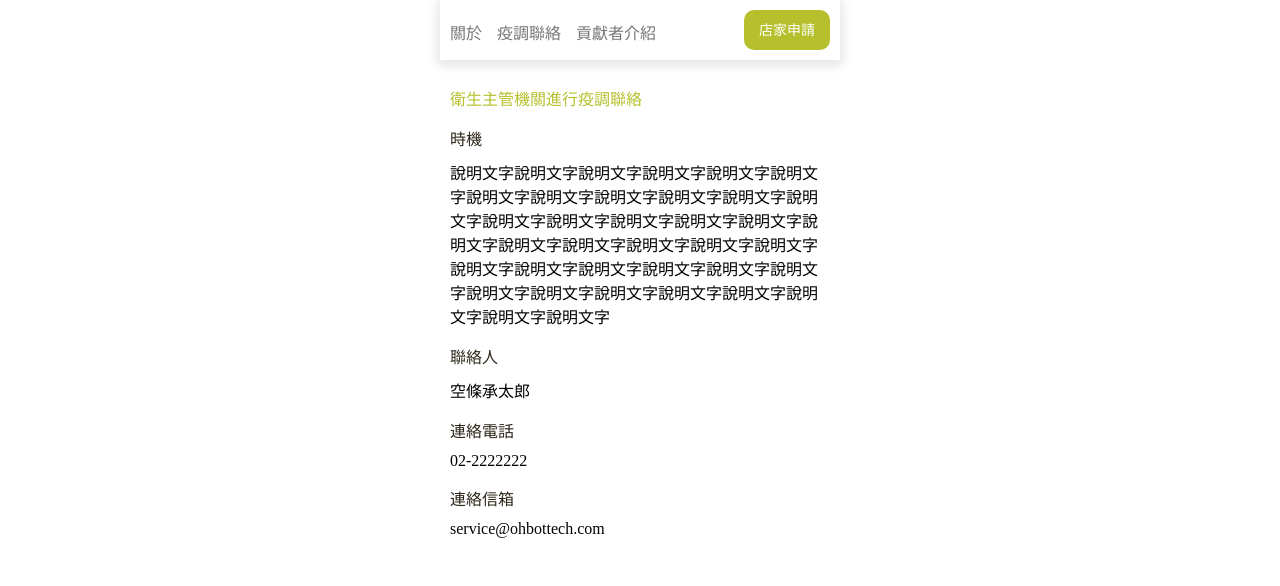
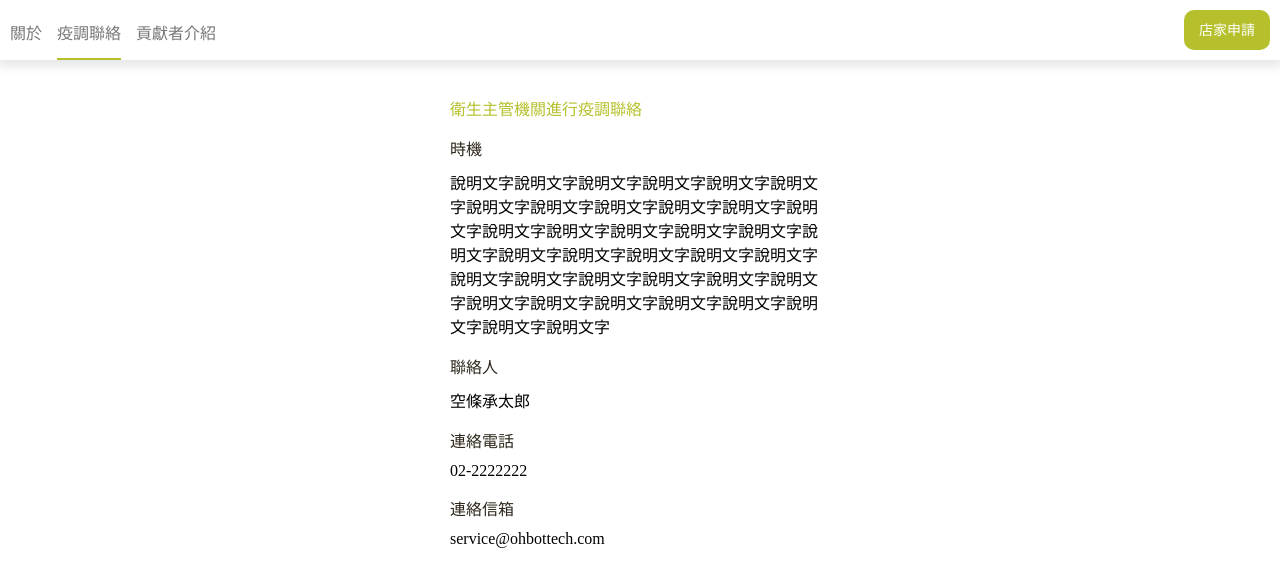
Before and after one commit to funtuan/reallink-frontend, a Vue app: page /contact in a window 1280 px wide. Shown: the top 586 px of the page. Built offline with nearby package versions, Linux system fonts and the light colour scheme.

Commit message:
fixed navbar and nav router

```diff
--- a/src/assets/scss/global.scss
+++ b/src/assets/scss/global.scss
@@ -150,5 +150,6 @@ $primary-radius: 12px;
 }
 
 .pages{
+  padding-top: 80px;
   padding-bottom: 40px;
 }
--- a/src/components/NavBar.vue
+++ b/src/components/NavBar.vue
@@ -1,12 +1,12 @@
 <template>
   <div class="nav-bar">
     <div class="nav-btn-container">
-      <span class="nav-btn" :class="{active: isRoute('about')}">關於</span>
-      <span class="nav-btn" :class="{active: isRoute('contact')}">疫調聯絡</span>
-      <span class="nav-btn" :class="{active: isRoute('developers')}">貢獻者介紹</span>
+      <span class="nav-btn" @click="routeTo('/about')" :class="{active: routeName === 'About'}">關於</span>
+      <span class="nav-btn" @click="routeTo('/contact')" :class="{active: routeName === 'Contact'}">疫調聯絡</span>
+      <span class="nav-btn" @click="routeTo('/contributes')" :class="{active: routeName === 'Contributes'}">貢獻者介紹</span>
     </div>
 
-    <el-button class="_primary-btn register-btn">
+    <el-button class="_primary-btn register-btn" @click="register">
       店家申請
     </el-button>
   </div>
@@ -15,10 +15,18 @@
 <script>
 export default {
   name: 'NavBar',
+  computed: {
+    routeName () {
+      return this.$route.name
+    }
+  },
   methods: {
-    isRoute(name) {
-      const curRoute = this.$route.name
-      if(curRoute === name) return true
+    routeTo(name) {
+      this.$router.push(name)
+    },
+
+    register() {
+      this.$router.push('/shop-signup')
     }
   }
 }
@@ -28,6 +36,11 @@ export default {
 .nav-bar {
   width: 100%;
   height: 60px;
+  background: white;
+  position: fixed;
+  top: 0;
+  right: 0;
+  left: 0;
   display: flex;
   padding: 10px;
   box-sizing: border-box;
--- a/src/views/About.vue
+++ b/src/views/About.vue
@@ -1,6 +1,6 @@
 <template>
   <div class="about pages pa-5">
-    <el-carousel indicator-position="outside" height="240px" :interval="6000" @change="changeSection">
+    <el-carousel indicator-position="outside" height="240px" :interval="5000" @change="changeSection">
       <el-carousel-item v-for="img in imgName" :key="img">
         <div class="test">
           <img :src="`./img/${img}.svg`" alt="" />
```
